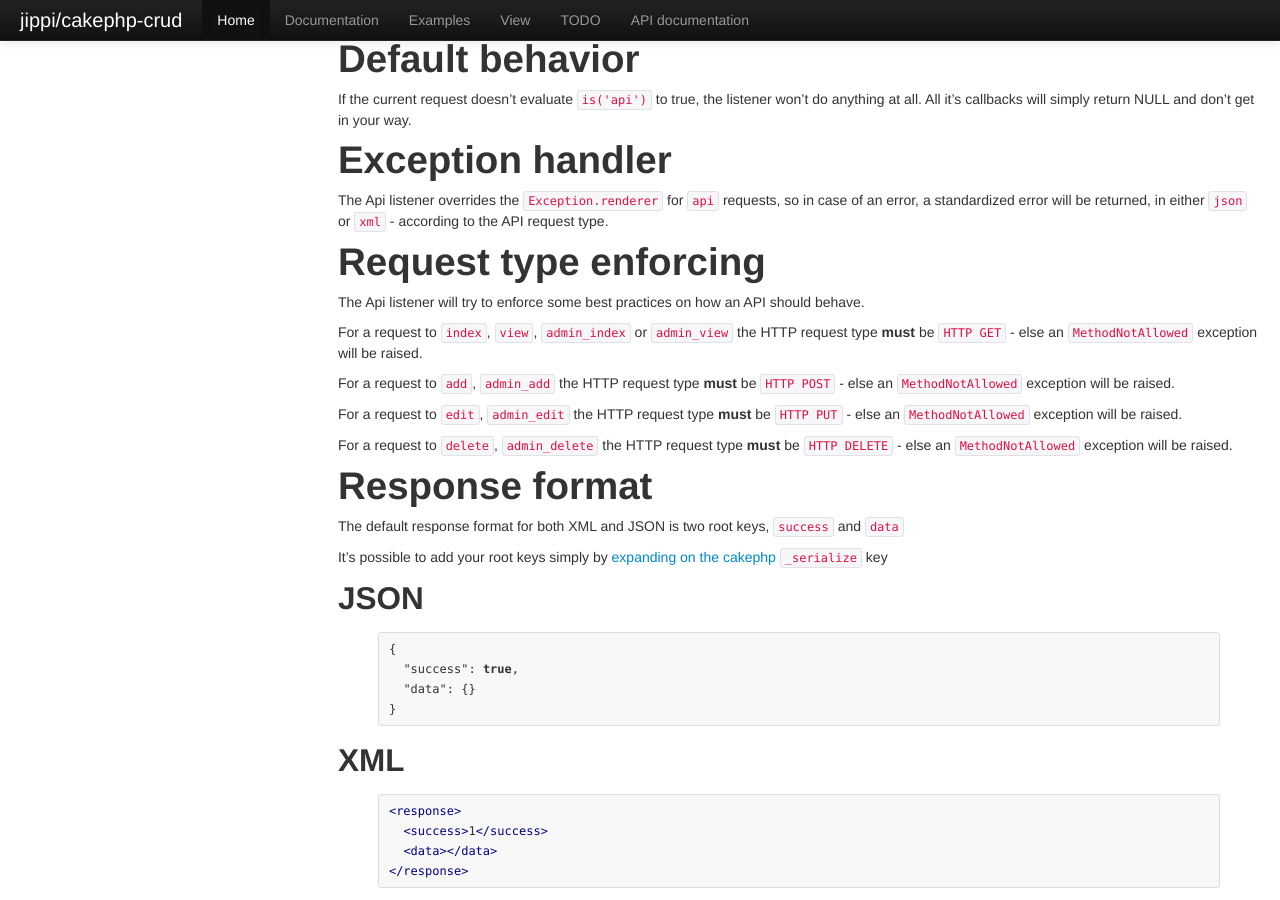
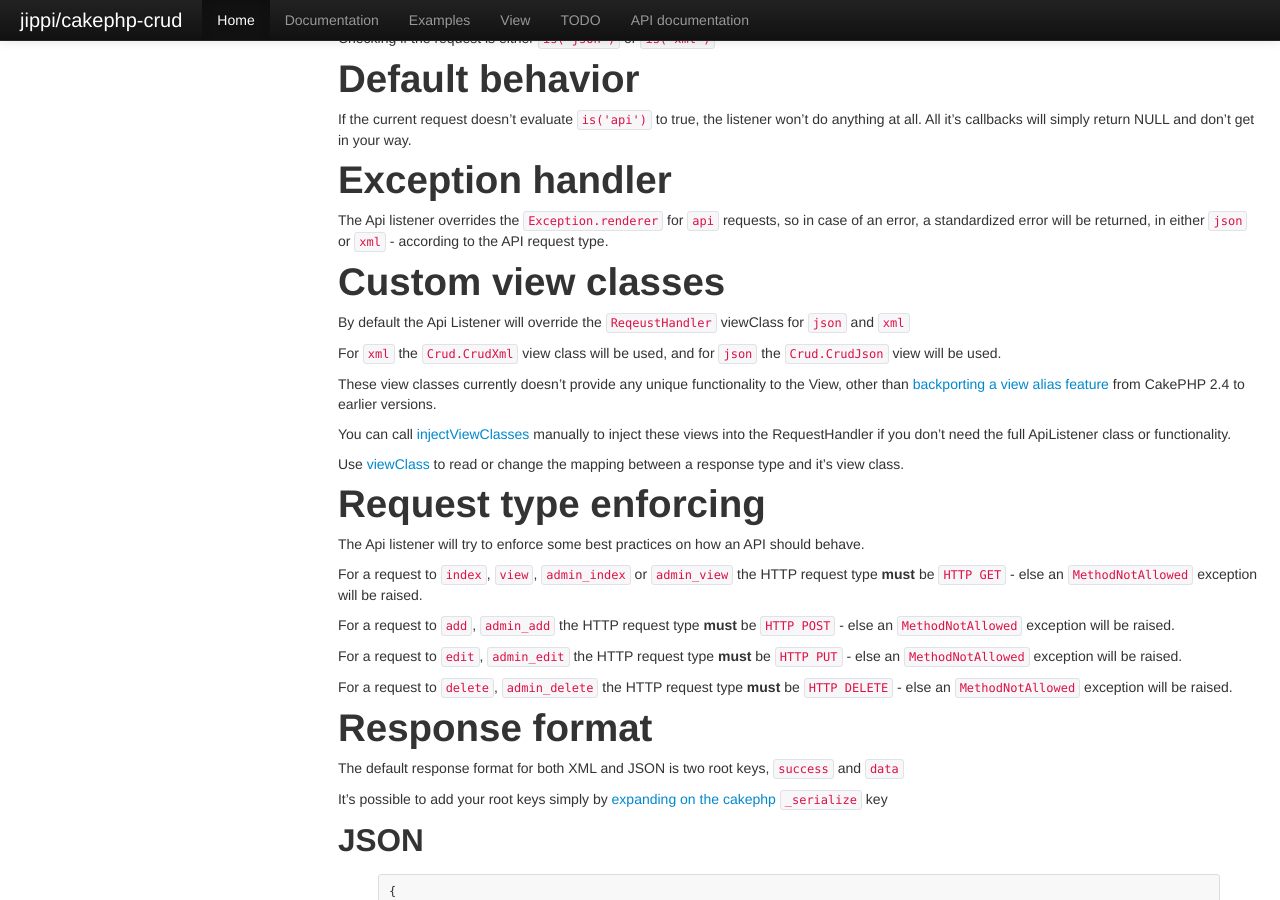
Before and after one commit to FriendsOfCake/crud, a Jekyll site: the page built from docs/listeners/api.md, in a window 1280 px wide and 900 px high, scrolled down 1951 px. Built offline with Jekyll 4.4.1, drawn with Linux system fonts in a browser that asks for light colours; nearby versions of some CDN libraries; comment, search, counter and statistics services are not loaded.

Commit message:
[api] update docs to include feature from PR #50

```diff
--- a/docs/listeners/api.md
+++ b/docs/listeners/api.md
@@ -90,6 +90,21 @@ All it's callbacks will simply return NULL and don't get in your way.
 
 The Api listener overrides the `Exception.renderer` for `api` requests, so in case of an error, a
 standardized error will be returned, in either `json` or `xml` - according to the API request type.
+
+# Custom view classes
+
+By default the Api Listener will override the `ReqeustHandler` viewClass for `json` and `xml`
+
+For `xml` the `Crud.CrudXml` view class will be used, and for `json` the `Crud.CrudJson` view will be used.
+
+These view classes currently doesn't provide any unique functionality to the View, other than [backporting
+a view alias feature](https://github.com/cakephp/cakephp/pull/1405) from CakePHP 2.4 to earlier versions.
+
+You can call [injectViewClasses]({{site.url}}/api/develop/class-ApiListener.html#_injectViewClasses) manually to
+inject these views into the RequestHandler if you don't need the full ApiListener class or functionality.
+
+Use [viewClass]({{site.url}}/api/develop/class-ApiListener.html#_viewClass) to read or change the mapping
+between a response type and it's view class.
 
 # Request type enforcing
 
```
